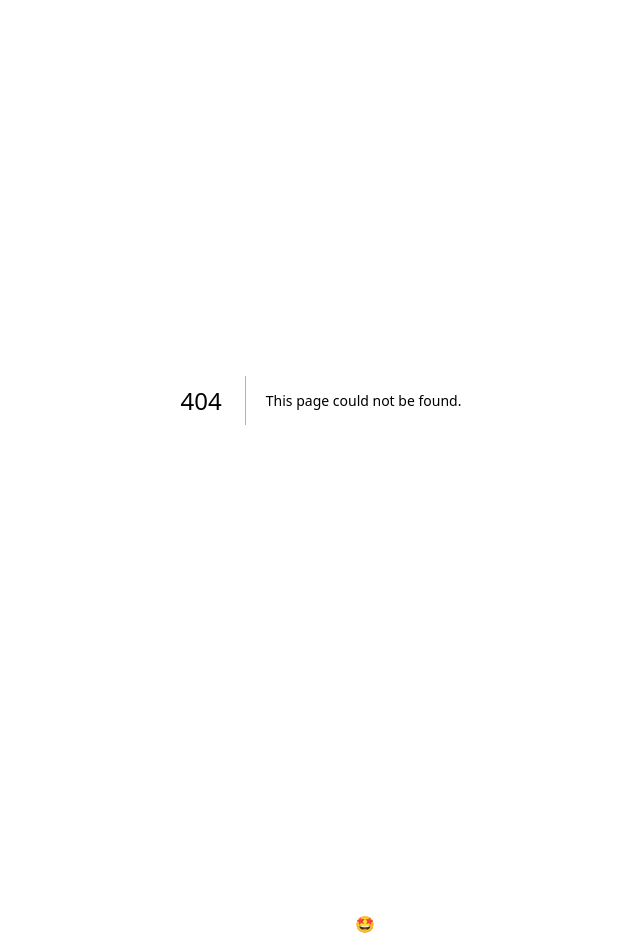
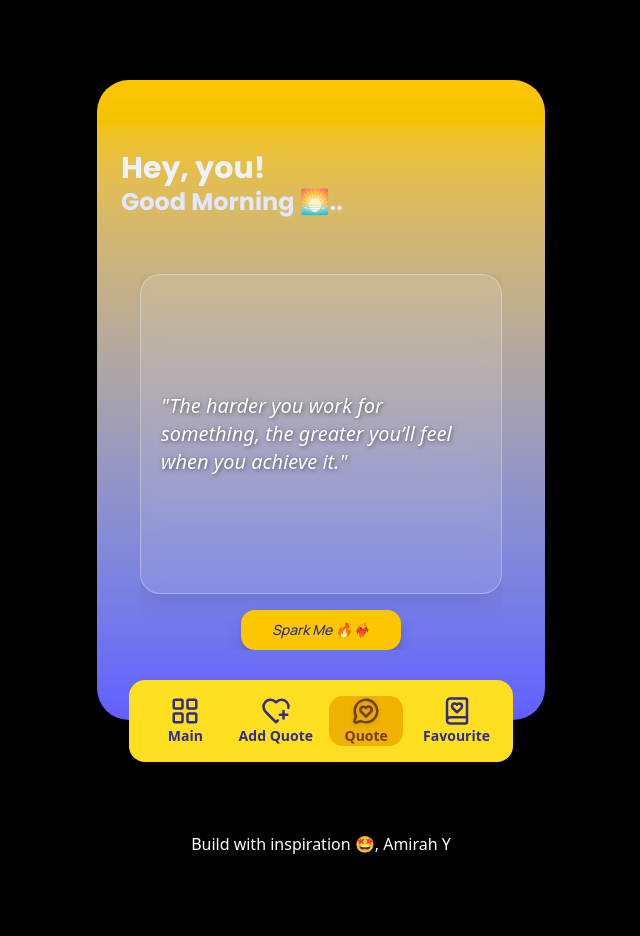
Before and after one commit to amirahyusof/FireUpYourself, a Next.js app: page /quote in a window 1280 px wide. Before the commit this address had no page. Shown: the whole page, without its empty margins (319-959 px from the left). After the commit the page ends 856 px from the top, so only its background shows below. Built offline with nearby package versions, Linux system fonts and the light colour scheme.

Commit message:
changes path directory

```diff
--- a/components/navigationBar.tsx
+++ b/components/navigationBar.tsx
@@ -13,7 +13,7 @@ import {
 const navItems = [
   { href: "/", icon: LayoutGrid, label: 'Main' },
   { href: "/add-quote", icon: HeartPlus, label: 'Add Quote' },
-  { href: "/main", icon: MessageCircleHeart, label: 'Quote' },
+  { href: "/quote", icon: MessageCircleHeart, label: 'Quote' },
   { href: "/favourite", icon: BookHeart, label: 'Favourite' },
 ];
 
```
Also changed, not shown: app/(page)/quote/add-quote/page.tsx (added), app/(page)/quote/favourite/page.tsx (added), app/(page)/quote/layout.tsx (renamed from app/(page)/main/layout.tsx), app/(page)/quote/page.tsx (renamed from app/(page)/main/page.tsx).
